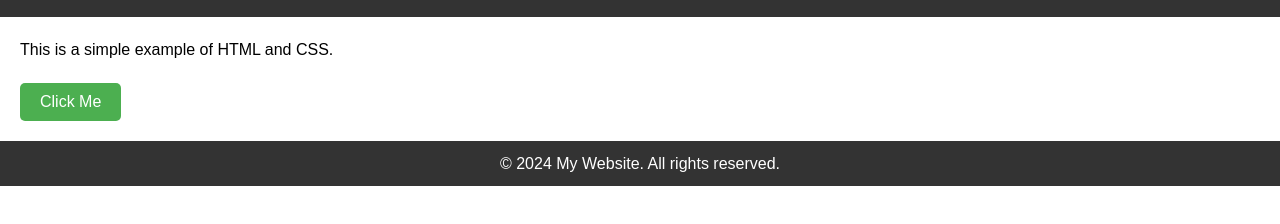
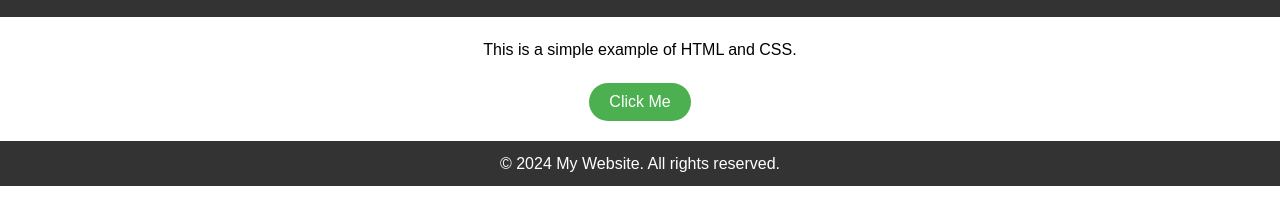
Before and after one commit to wwrom/website, a plain HTML site: page index.html in a window 1280 px wide. Shown: the part 74-298 px from the top of the page. Drawn offline with Linux system fonts and the light colour scheme.

Commit message:
Formate index.html and styles.css

```diff
--- a/styles.css
+++ b/styles.css
@@ -19,6 +19,8 @@ header {
 
 main {
     padding: 20px;
+    text-align: center;
+
 }
 
 footer {
@@ -40,9 +42,9 @@ footer {
     font-size: 16px;
     margin-top: 20px;
     cursor: pointer;
-    border-radius: 5px;
+    border-radius: 20px;
 }
 
 .styled-button:hover {
-    background-color: #45a049;
+    background-color: white;
 }
```
Also changed, not shown: index.html (+3 -0 lines).
